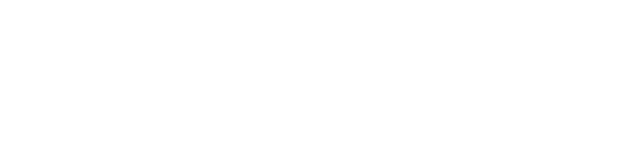
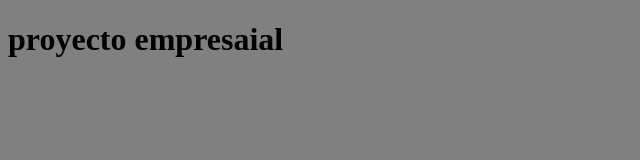
Before and after one commit to IIsaiasCenha/CursoGit, a plain HTML site: page index.html in a window 1280 px wide. Shown: the whole page, without its empty margins (0-640 px from the left). Drawn offline with Linux system fonts and the light colour scheme.

Commit message:
parrafo y tamaño de fondo

```diff
--- /dev/null
+++ b/css/estilos.css
@@ -0,0 +1,3 @@
+body{
+    background-color: grey;
+}
--- a/index.html
+++ b/index.html
@@ -5,8 +5,9 @@
     <meta http-equiv="X-UA-Compatible" content="IE=edge">
     <meta name="viewport" content="width=device-width, initial-scale=1.0">
     <title>Document</title>
+    <link rel="stylesheet" href="css/estilos.css" type="text/css">
 </head>
 <body>
-
+    <h1>proyecto empresaial</h1>
 </body>
 </html>
```
Also changed, not shown: js/javascript.js (added).
